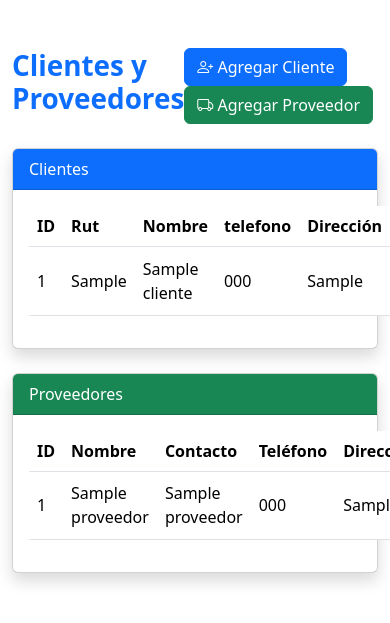
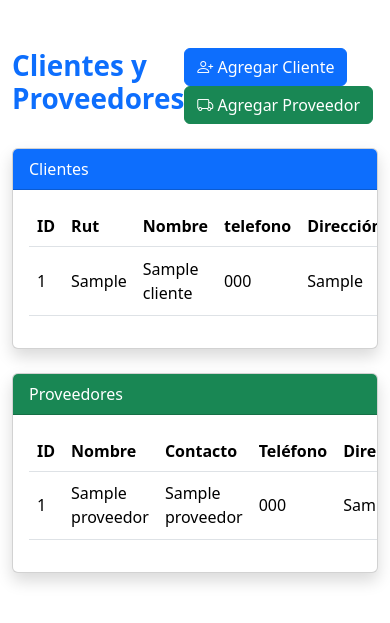
Before and after one commit to Kazz-201/CyP, a PHP site: page / in a window 390 px wide; the page is wider, and only the part inside the window is pictured. Shown: the top 623 px of that part. Run offline with PHP 8.4, Linux system fonts and the light colour scheme; tables that the repository leaves empty hold one stand-in row (values such as "Sample post").

Commit message:
mejora la estructura de la tabla en la vista de clientes y proveedores para mayor responsividad

```diff
--- a/views/tablas.php
+++ b/views/tablas.php
@@ -21,10 +21,10 @@ $proveedores = $conn->query("SELECT * FROM proveedor");
         </div>
     </div>
     <div class="row">
-        <div class="col-md-6 mb-4">
+        <div class="col-12 col-lg-6 mb-4">
             <div class="card shadow">
                 <div class="card-header bg-primary text-white">Clientes</div>
-                <div class="card-body">
+                <div class="card-body table-responsive">
                     <table class="table table-hover align-middle">
                         <thead>
                             <tr>
@@ -55,10 +55,10 @@ $proveedores = $conn->query("SELECT * FROM proveedor");
                 </div>
             </div>
         </div>
-        <div class="col-md-6 mb-4">
+        <div class="col-12 col-lg-6 mb-4">
             <div class="card shadow">
                 <div class="card-header bg-success text-white">Proveedores</div>
-                <div class="card-body">
+                <div class="card-body table-responsive">
                     <table class="table table-hover align-middle">
                         <thead>
                             <tr>
```
